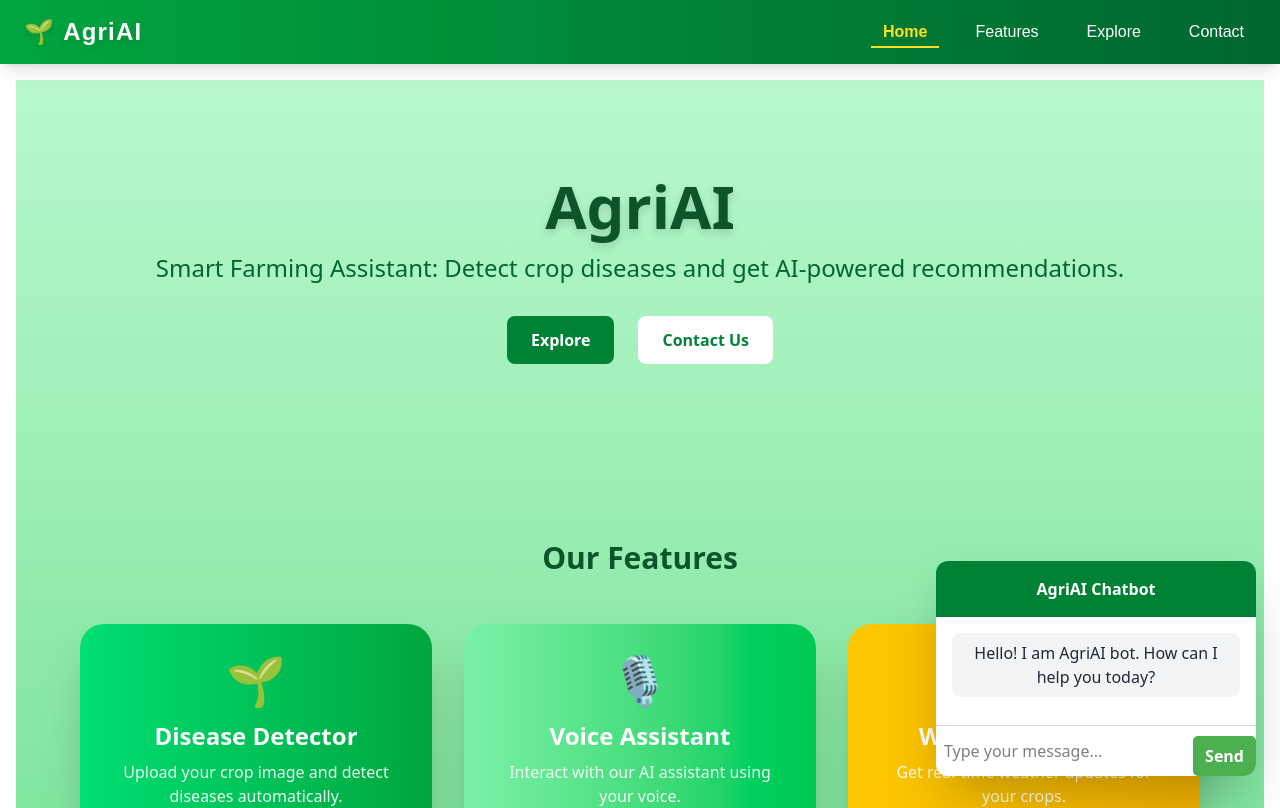
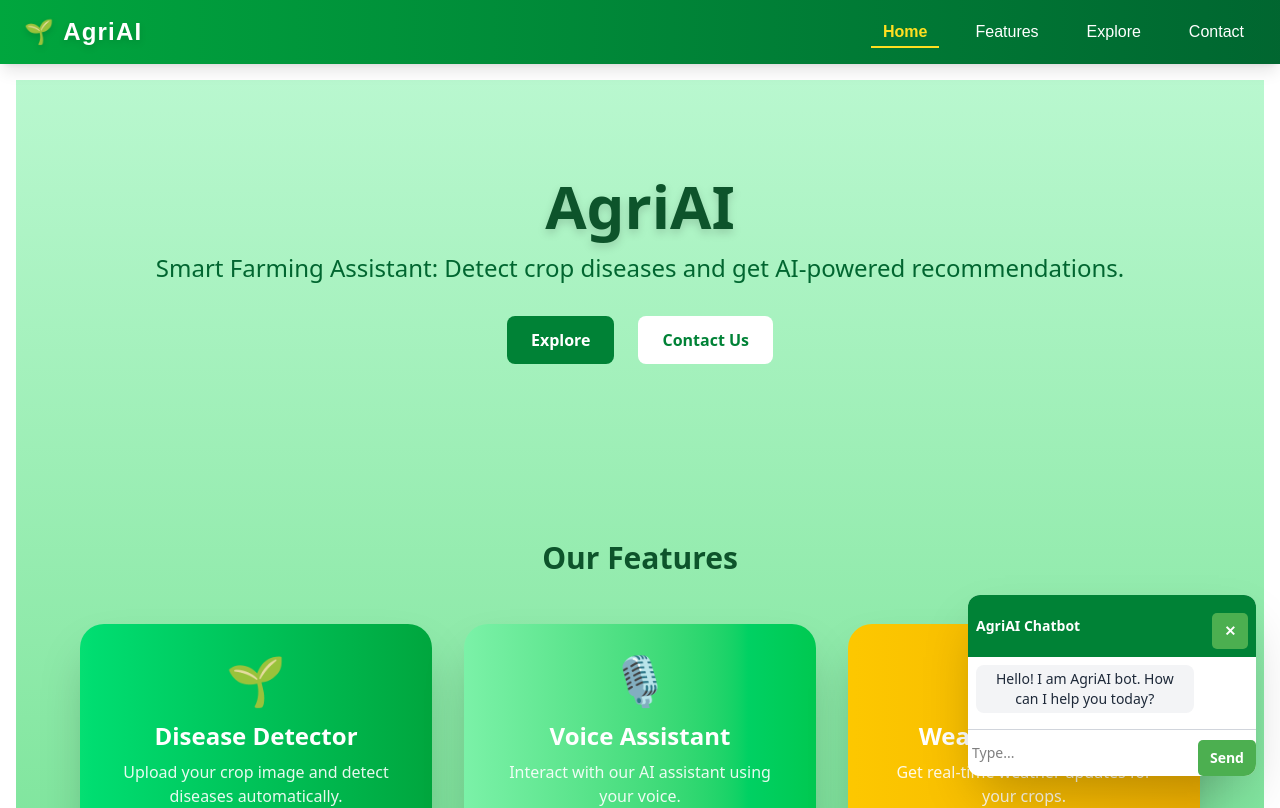
Before and after one commit to Binay0018/AgriAIFrontend, a React (Vite) app: page / in a window 1280 px wide. Shown: the top 808 px of the page. Built offline with nearby package versions, Linux system fonts and the light colour scheme.

Commit message:
better ui

```diff
--- a/src/components/Chatbot.jsx
+++ b/src/components/Chatbot.jsx
@@ -6,6 +6,7 @@ function Chatbot() {
   ]);
   const [input, setInput] = useState("");
   const [loading, setLoading] = useState(false);
+  const [open, setOpen] = useState(true); // for toggle
 
   const sendMessage = async () => {
     if (!input.trim()) return;
@@ -20,7 +21,7 @@ function Chatbot() {
         method: "POST",
         headers: {
           "Content-Type": "application/json",
-          "Authorization": "AIzaSyBbhKyAdwd81-ZYhgfAADbYNlA1lqsb-_Q", // replace with your key
+          "Authorization": "Bearer YOUR_API_KEY_HERE",
         },
         body: JSON.stringify({
           model: "gpt-3.5-turbo",
@@ -47,35 +48,47 @@ function Chatbot() {
     }
   };
 
+  if (!open) return (
+    <button
+      className="fixed bottom-6 right-6 bg-green-700 text-white px-3 py-1 rounded-full shadow-lg hover:bg-green-800"
+      onClick={() => setOpen(true)}
+    >
+      Chat
+    </button>
+  );
+
   return (
-    <div className="fixed bottom-6 right-6 w-80 bg-white rounded-xl shadow-2xl flex flex-col overflow-hidden z-50">
-      <div className="bg-green-700 text-white p-4 font-semibold">AgriAI Chatbot</div>
-      <div className="flex-1 p-4 overflow-y-auto h-64">
+    <div className="fixed bottom-6 right-6 w-72 bg-white rounded-xl shadow-2xl flex flex-col overflow-hidden z-50 text-sm">
+      <div className="bg-green-700 text-white p-2 font-semibold flex justify-between items-center">
+        <span>AgriAI Chatbot</span>
+        <button onClick={() => setOpen(false)} className="text-white font-bold px-2">✕</button>
+      </div>
+      <div className="flex-1 p-2 overflow-y-auto h-48">
         {messages.map((msg, i) => (
           <div
             key={i}
-            className={`mb-3 p-2 rounded-lg ${
+            className={`mb-2 px-2 py-1 rounded-lg max-w-[80%] ${
               msg.sender === "user"
-                ? "bg-green-100 text-green-900 self-end"
+                ? "bg-green-100 text-green-900 self-end ml-auto"
                 : "bg-gray-100 text-gray-800 self-start"
             }`}
           >
             {msg.text}
           </div>
         ))}
-        {loading && <div className="text-gray-500 text-sm">Typing...</div>}
+        {loading && <div className="text-gray-500 text-xs">Typing...</div>}
       </div>
       <div className="flex border-t border-gray-300">
         <input
           type="text"
-          className="flex-1 p-2 focus:outline-none"
-          placeholder="Type your message..."
+          className="flex-1 p-1 text-sm focus:outline-none"
+          placeholder="Type..."
           value={input}
           onChange={(e) => setInput(e.target.value)}
           onKeyPress={(e) => e.key === "Enter" && sendMessage()}
         />
         <button
-          className="bg-green-700 text-white px-4 font-semibold hover:bg-green-800"
+          className="bg-green-700 text-white px-3 font-semibold hover:bg-green-800"
           onClick={sendMessage}
         >
           Send
```
